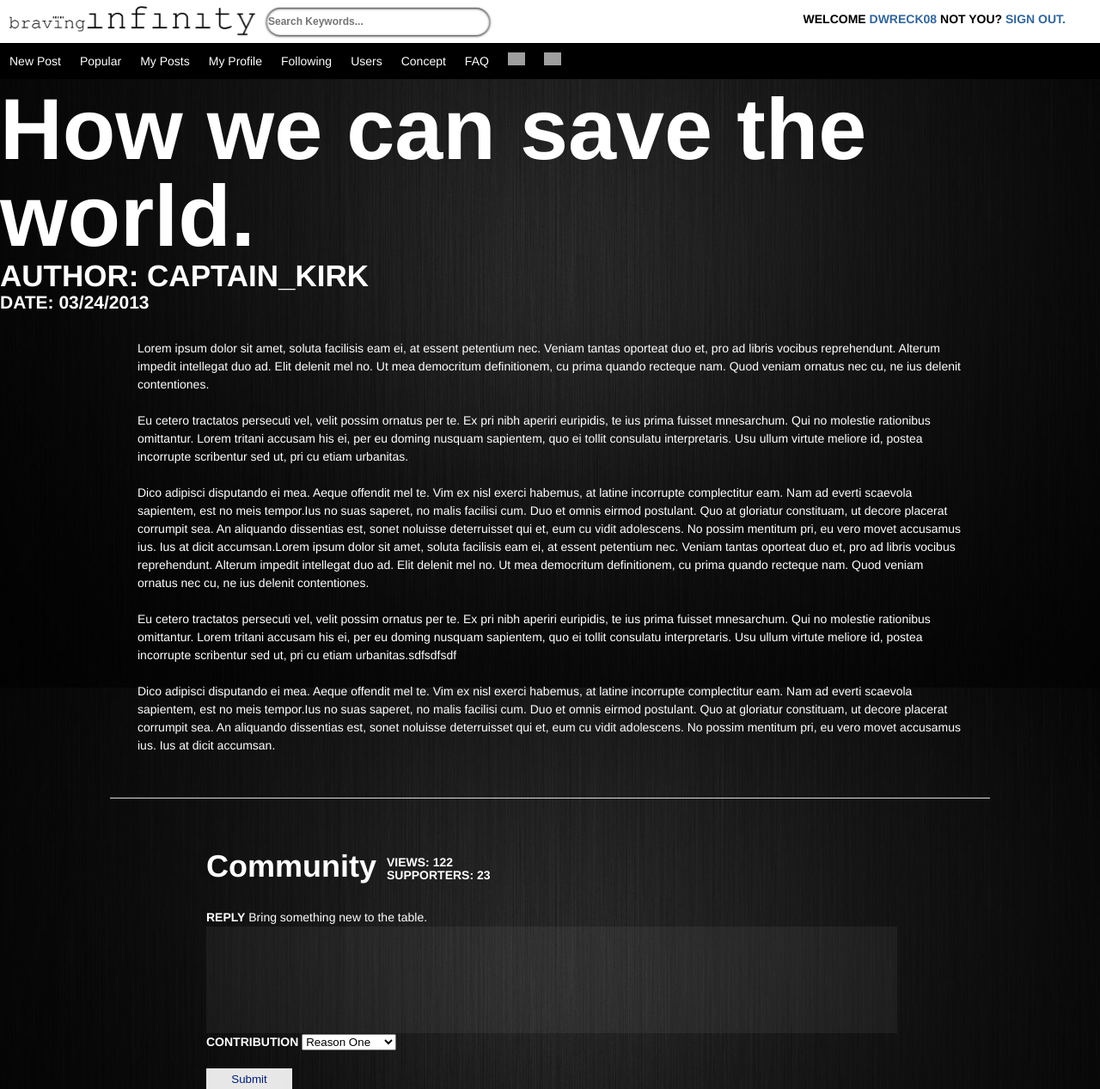
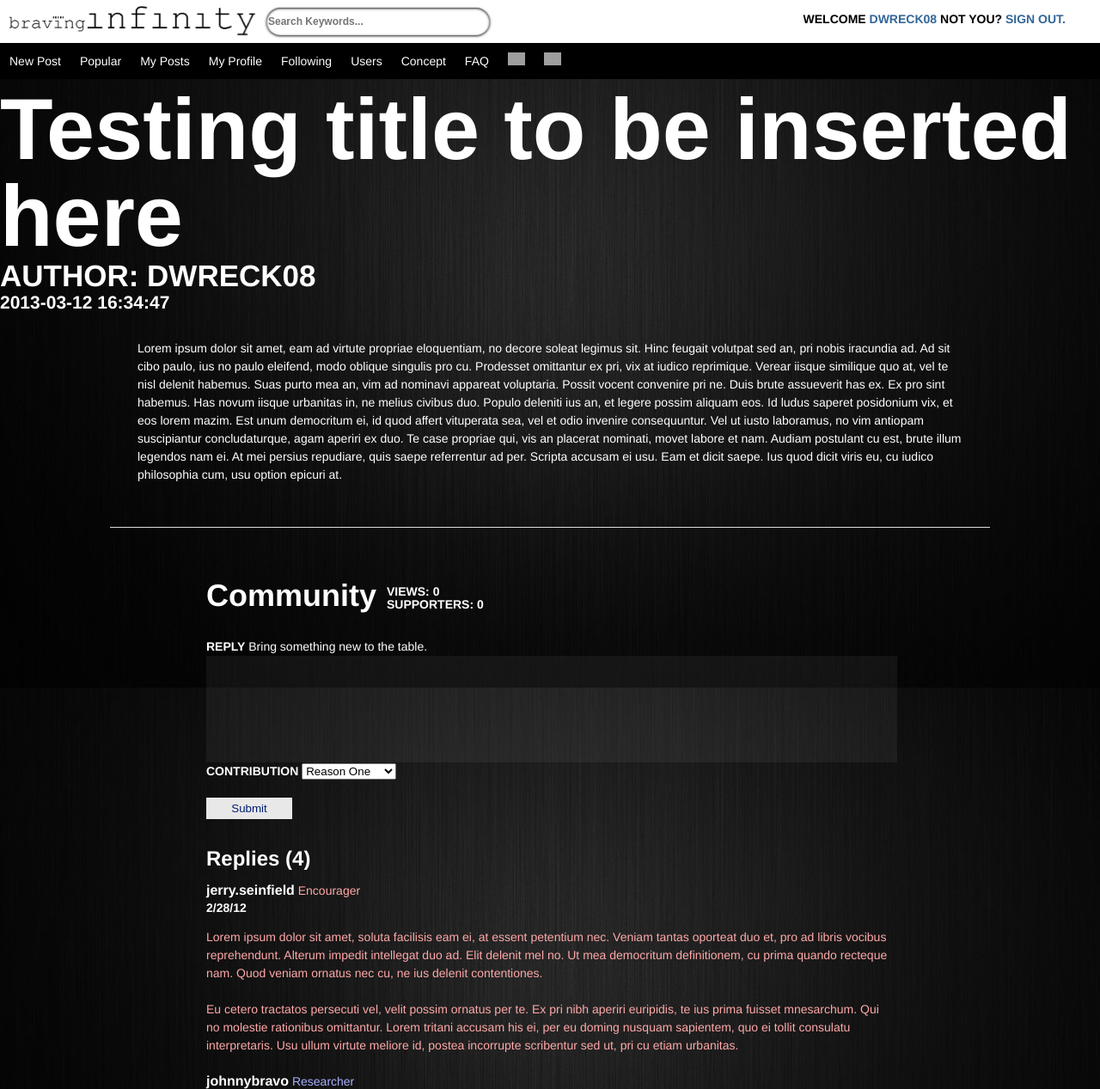
Before and after one commit to derekstory/bravinginfinity, a PHP site: page /content.php?id=6 in a window 1280 px wide. Shown: the top 1267 px of the page at 86% size. Run offline with PHP 8.4, Linux system fonts and the light colour scheme; a user stored in the database is signed in; data comes from the database, SQL or seed files in the repository; some libraries are stand-ins or nearby versions; grey boxes are pictures that could not be loaded.

Commit message:
content.php functional - needs paragraph fixing

```diff
--- a/content.php
+++ b/content.php
@@ -1,42 +1,55 @@
 <?php
 include 'connect.php';
 include 'header.php';
-?>
-<div id="posthead">
-    <h1 align="left">How we can save the world.</h1>
-</div>
-<div id="postauth">
-       <h6 align="left">Author: captain_kirk</h6>
-</div>
-<div id="postdate">
-       <h6 align="left">Date: 03/24/2013</h6>
-</div>
-<div id="postresult">
-         <p>Lorem ipsum dolor sit amet, soluta facilisis eam ei, at essent petentium nec. Veniam tantas oporteat duo et, pro ad libris vocibus reprehendunt. Alterum impedit intellegat duo ad. Elit delenit mel no. Ut mea democritum definitionem, cu prima quando recteque nam. Quod veniam ornatus nec cu, ne ius delenit contentiones.</p>
 
-<p>Eu cetero tractatos persecuti vel, velit possim ornatus per te. Ex pri nibh aperiri euripidis, te ius prima fuisset mnesarchum. Qui no molestie rationibus omittantur. Lorem tritani accusam his ei, per eu doming nusquam sapientem, quo ei tollit consulatu interpretaris. Usu ullum virtute meliore id, postea incorrupte scribentur sed ut, pri cu etiam urbanitas.</p>
+$sql = "SELECT *
 
-</p>Dico adipisci disputando ei mea. Aeque offendit mel te. Vim ex nisl exerci habemus, at latine incorrupte complectitur eam. Nam ad everti scaevola sapientem, est no meis tempor.Ius no suas saperet, no malis facilisi cum. Duo et omnis eirmod postulant. Quo at gloriatur constituam, ut decore placerat corrumpit sea. An aliquando dissentias est, sonet noluisse deterruisset qui et, eum cu vidit adolescens. No possim mentitum pri, eu vero movet accusamus ius. Ius at dicit accumsan.Lorem ipsum dolor sit amet, soluta facilisis eam ei, at essent petentium nec. Veniam tantas oporteat duo et, pro ad libris vocibus reprehendunt. Alterum impedit intellegat duo ad. Elit delenit mel no. Ut mea democritum definitionem, cu prima quando recteque nam. Quod veniam ornatus nec cu, ne ius delenit contentiones.</p>
+         FROM
+                   post
+         WHERE
+                   post_id = " . mysql_real_escape_string($_GET['id']). "";
 
-<p>Eu cetero tractatos persecuti vel, velit possim ornatus per te. Ex pri nibh aperiri euripidis, te ius prima fuisset mnesarchum. Qui no molestie rationibus omittantur. Lorem tritani accusam his ei, per eu doming nusquam sapientem, quo ei tollit consulatu interpretaris. Usu ullum virtute meliore id, postea incorrupte scribentur sed ut, pri cu etiam urbanitas.sdfsdfsdf</p>
+$result = mysql_query($sql);
+while($row = mysql_fetch_assoc($result))
 
-<p>Dico adipisci disputando ei mea. Aeque offendit mel te. Vim ex nisl exerci habemus, at latine incorrupte complectitur eam. Nam ad everti scaevola sapientem, est no meis tempor.Ius no suas saperet, no malis facilisi cum. Duo et omnis eirmod postulant. Quo at gloriatur constituam, ut decore placerat corrumpit sea. An aliquando dissentias est, sonet noluisse deterruisset qui et, eum cu vidit adolescens. No possim mentitum pri, eu vero movet accusamus ius. Ius at dicit accumsan.</p>
+if(!$result)
+{
+	echo '<h1 style="color:#fff, margin-top: 600px">The topic could not be displayed, please try again later.</h1>';
+}
+else
+{
+                echo '<div id="posthead">
+                <h1 align="left">' . $row['post_title'] . '</h1>
+                </div>';
 
-</div>
 
-<form>
+
+echo '<div id="postauth">
+       <h6 align="left">Author: ' . $row['post_author'] . '</h6>
+</div>';
+
+echo '<div id="postdate">
+       <h6 align="left">' . $row['post_date'] . '</h6>
+</div>';
+
+echo'<div id="postresult">'. $row['post_content'] . '
+        </div>';
+
+
+echo '<form>
     <hr style="width:80%; margin-top:30px"></hr>
   <div id="contentreply">
     <h1 align="left" style="color:#fff">Community</h1>
 
       <div class="reply">
-       <h6 align="Left" style="color:#fff; display: block; margin-left: 210px;margin-top:-50px">Views: 122</h6>
-        <h6 align="Left" style="color:#fff; display: block;margin-top: -5px; margin-bottom: 30px;margin-left:210px;margin-top:-10px">Supporters: 23</h6>
+       <h6 align="Left" style="color:#fff; display: block; margin-left: 210px;margin-top:-50px">Views: ' . $row['post_views'] . '</h6>
+        <h6 align="Left" style="color:#fff; display: block;margin-top: -5px; margin-bottom: 30px;margin-left:210px;margin-top:-10px">Supporters: ' . $row['post_supporters'] . ' </h6>
         <h6 align="Left" style="color:#fff; display: inline">Reply</h6>
         <h7 align="Left" style="color:#fff">Bring something new to the table.</h7>
              <textarea id="txt"></textarea>
-      </div>
-
+      </div>';
+}
+?>
 <h6 align="Left" style="color:#fff; display: inline">Contribution</h6>
   <select style="display:inline">
     <option>Reason One</option>
```
Also changed, not shown: index.php (+7 -4 lines).
